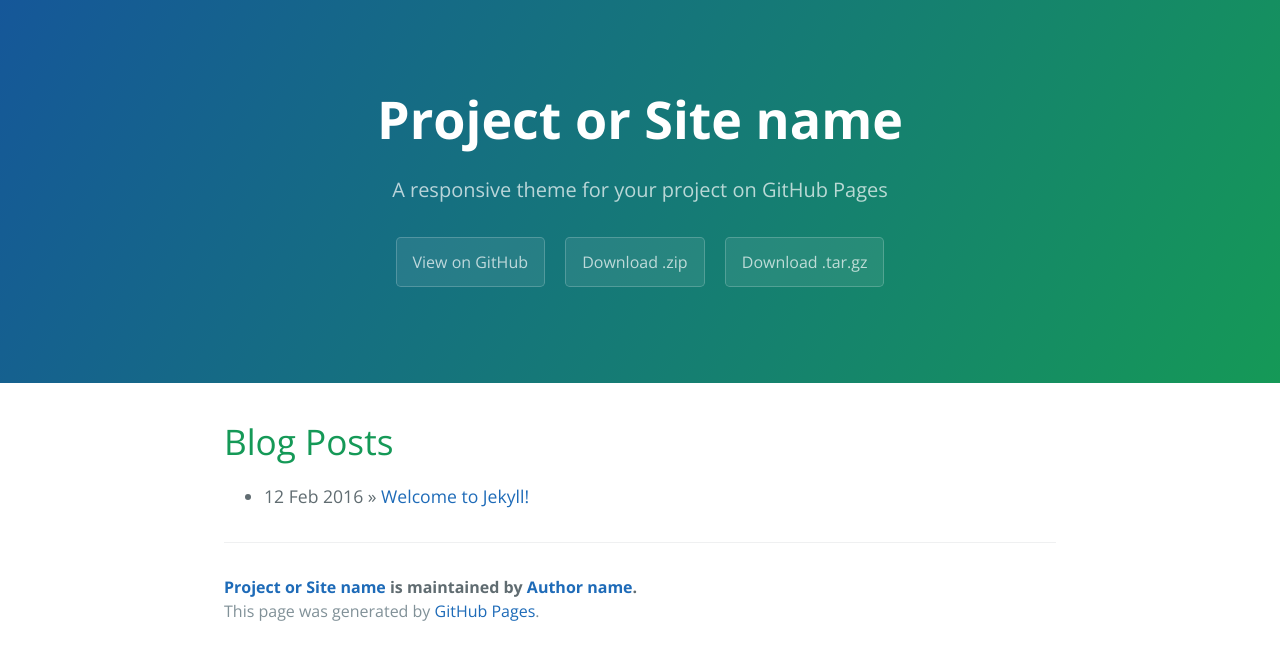
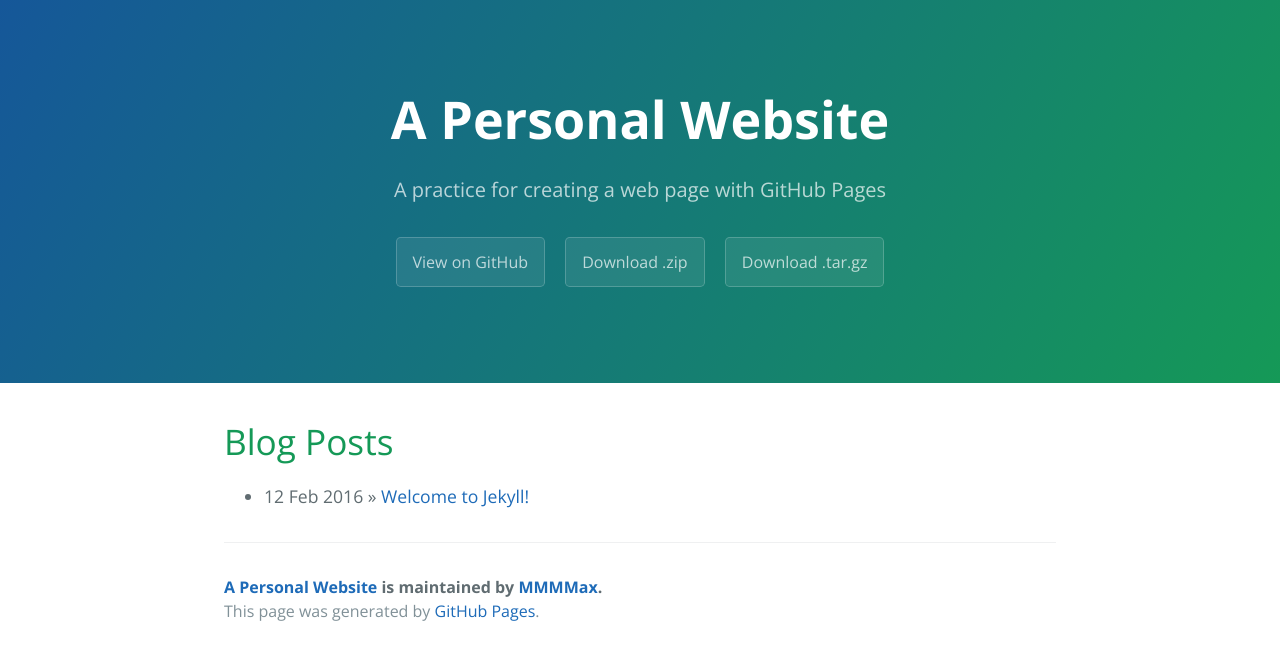
Before and after one commit to MMMMax-H/mmmmax-h.github.io, a Jekyll site: the page built from index.html, in a window 1280 px wide. Shown: the top 660 px of the page. Built offline with Jekyll 4.4.1, drawn with Linux system fonts in a browser that asks for light colours; the list of posts is cut into pages by our own code.

Commit message:
Update _config.yml

```diff
--- a/_config.yml
+++ b/_config.yml
@@ -1,14 +1,14 @@
 # Setup
-title:        Project or Site name
-tagline:      A responsive theme for your project on GitHub Pages
+title:        A Personal Website
+tagline:      A practice for creating a web page with GitHub Pages
 baseurl:      ""
 paginate:     1
 locale:       "en"
 
 # About/contact
 author:
-  name:       Author name
-  url:        http://yourhomepage.com
+  name:       MMMMax
+  url:        https://mmmmax-h.github.io
 
 # Gems
 gems:
```
